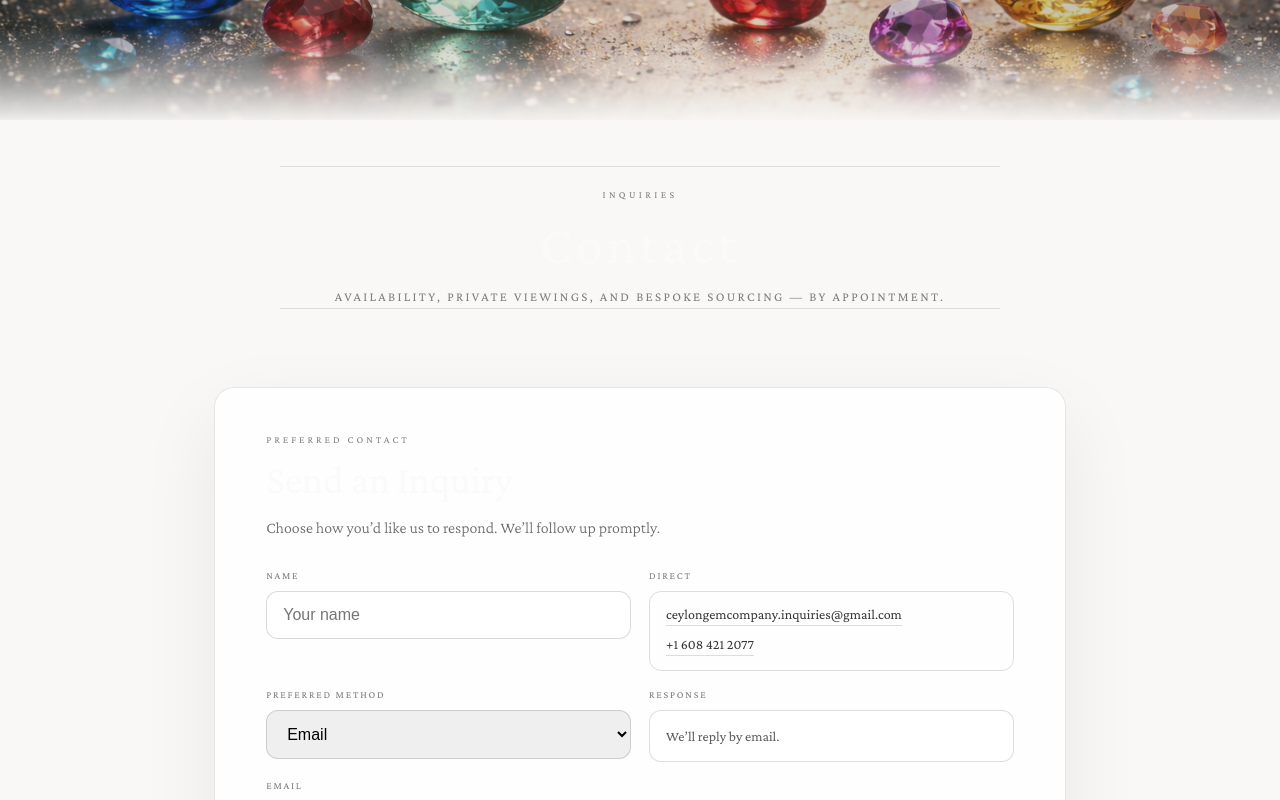
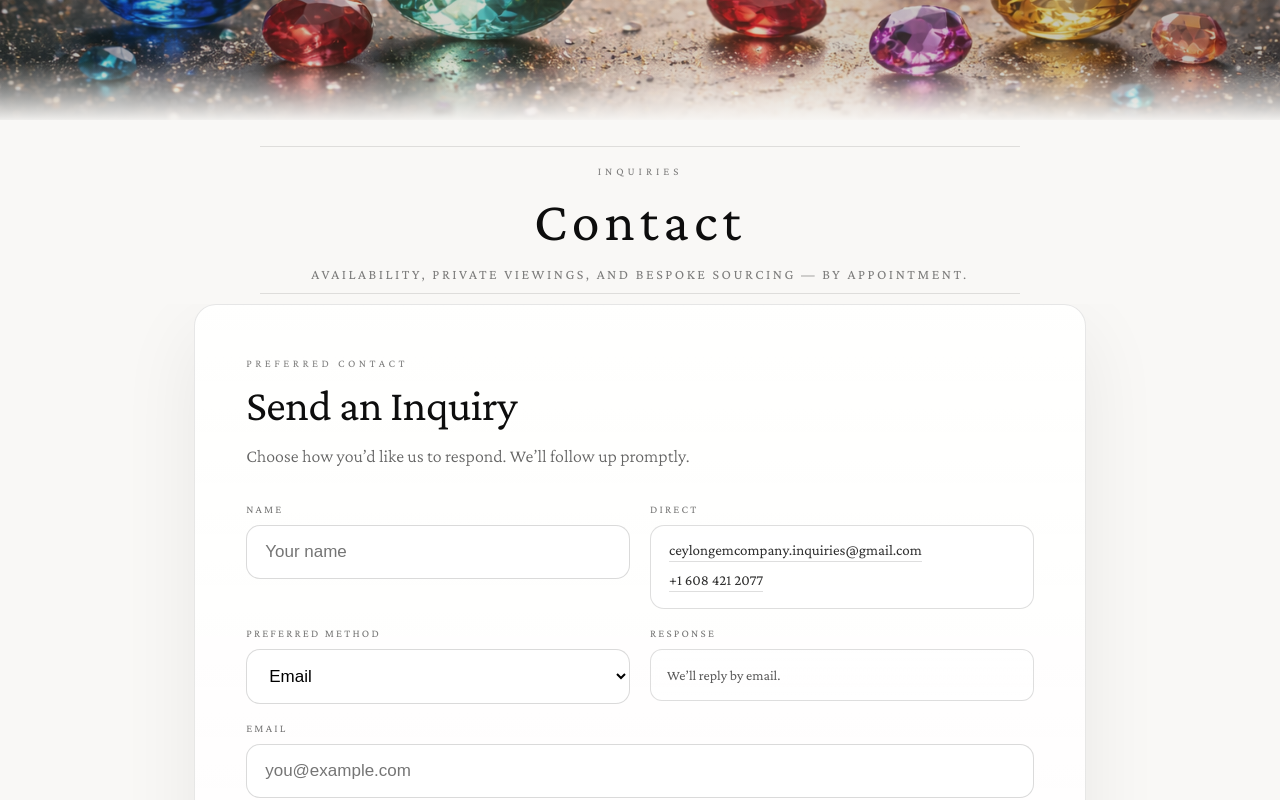
Before and after one commit to sandeepkap/gem-house, a Next.js app: page /contact in a window 1280 px wide. Shown: the part 360-1160 px from the top of the page. Built offline with nearby package versions, Linux system fonts and the light colour scheme.

Commit message:
fix form styling issues

```diff
--- a/src/app/contact/page.tsx
+++ b/src/app/contact/page.tsx
@@ -6,11 +6,15 @@ import { submitContact } from "./actions";
 export default async function ContactPage({
                                               searchParams,
                                           }: {
-    searchParams?: Promise<{ sent?: string }>;
+    searchParams?: Promise<{ sent?: string; v?: string }>;
 }) {
     const sp = (await searchParams) ?? {};
     const sent = sp.sent === "1";
     const failed = sp.sent === "0";
+    const v = sp.v; // "1" validation, "2" send/config
+
+    const validationFailed = failed && v === "1";
+    const sendFailed = failed && v === "2";
 
     return (
         <div style={pageStyle}>
@@ -44,7 +48,7 @@ export default async function ContactPage({
                 </div>
             </section>
 
-            {/* FORM (client component handles animation + submit) */}
+            {/* FORM */}
             <main style={mainStyle}>
                 <div style={cardStyle}>
                     <div style={cardHeaderStyle}>
@@ -61,9 +65,17 @@ export default async function ContactPage({
                         </div>
                     )}
 
-                    {failed && (
+                    {validationFailed && (
+                        <div style={errorStyle}>Please complete the required fields and try again.</div>
+                    )}
+
+                    {sendFailed && (
                         <div style={errorStyle}>
-                            Please complete the required fields and try again.
+                            We couldn’t send your inquiry right now. Please email us directly at{" "}
+                            <a href="mailto:ceylongemcompany.inquiries@gmail.com" style={errorLinkStyle}>
+                                ceylongemcompany.inquiries@gmail.com
+                            </a>
+                            .
                         </div>
                     )}
 
@@ -117,14 +129,14 @@ const imageContainerStyle: React.CSSProperties = {
 
 const bannerImageStyle: React.CSSProperties = {
     objectFit: "cover",
-    objectPosition: "center 60%",
+    objectPosition: "center 58%",
 };
 
 const heroOverlayStyle: React.CSSProperties = {
     position: "absolute",
     inset: 0,
     background:
-        "linear-gradient(120deg, rgba(10,30,24,0.35), rgba(90,70,25,0.20), rgba(20,18,14,0.30))",
+        "linear-gradient(120deg, rgba(10,30,24,0.34), rgba(90,70,25,0.18), rgba(20,18,14,0.30))",
 };
 
 const imageFadeStyle: React.CSSProperties = {
@@ -132,14 +144,14 @@ const imageFadeStyle: React.CSSProperties = {
     left: 0,
     right: 0,
     bottom: 0,
-    height: "22%",
+    height: "14%",
     background:
         "linear-gradient(to bottom, rgba(249,248,246,0), rgba(249,248,246,0.95))",
 };
 
 const mastheadWrapStyle: React.CSSProperties = {
     backgroundColor: "#F9F8F6",
-    padding: "46px 5vw 22px",
+    padding: "26px 5vw 10px",
 };
 
 const mastheadInnerStyle: React.CSSProperties = {
@@ -150,85 +162,105 @@ const mastheadInnerStyle: React.CSSProperties = {
 
 const mastheadRuleStyle: React.CSSProperties = {
     height: 1,
-    width: "min(720px, 92%)",
+    width: "min(760px, 94%)",
     margin: "0 auto",
     backgroundColor: "rgba(26,26,26,0.12)",
 };
 
 const mastheadTopKickerStyle: React.CSSProperties = {
-    fontSize: 10,
-    letterSpacing: "0.34em",
+    fontSize: 11,
+    letterSpacing: "0.36em",
     textTransform: "uppercase",
-    color: "rgba(26,26,26,0.55)",
-    marginTop: 22,
+    color: "rgba(26,26,26,0.56)",
+    marginTop: 18,
 };
 
 const mastheadTitleStyle: React.CSSProperties = {
-    fontSize: "clamp(32px, 8vw, 54px)",
+    fontSize: "clamp(34px, 7.4vw, 56px)",
     fontWeight: 400,
-    letterSpacing: "0.08em",
-    margin: "16px 0 12px",
+    letterSpacing: "0.09em",
+    margin: "14px 0 12px",
+    color: "#0d0d0d", // black
 };
 
+
 const mastheadSubStyle: React.CSSProperties = {
-    fontSize: 13,
+    fontSize: 14,
     letterSpacing: "0.18em",
     textTransform: "uppercase",
-    color: "rgba(26,26,26,0.55)",
+    color: "rgba(26,26,26,0.56)",
     lineHeight: 1.7,
+    marginBottom: 6,
 };
 
 const mainStyle: React.CSSProperties = {
-    maxWidth: 980,
+    maxWidth: 1020,
     margin: "0 auto",
-    padding: "56px 5vw 120px",
+    padding: "18px 5vw 110px",
+    marginTop: -18,
 };
 
 const cardStyle: React.CSSProperties = {
-    background: "rgba(255,255,255,0.85)",
-    borderRadius: 20,
-    padding: "46px min(4vw, 54px)",
-    border: "1px solid rgba(26,26,26,0.1)",
+    background:
+        "linear-gradient(180deg, rgba(255,255,255,0.90) 0%, rgba(255,255,255,0.84) 100%)",
+    borderRadius: 22,
+    padding: "52px min(4vw, 58px)",
+    border: "1px solid rgba(26,26,26,0.10)",
     boxShadow: "0 28px 80px rgba(0,0,0,0.07)",
 };
 
-const cardHeaderStyle: React.CSSProperties = { marginBottom: 28 };
+const cardHeaderStyle: React.CSSProperties = { marginBottom: 30 };
 
 const sectionKickerStyle: React.CSSProperties = {
-    fontSize: 10,
-    letterSpacing: "0.3em",
+    fontSize: 11,
+    letterSpacing: "0.32em",
     textTransform: "uppercase",
-    color: "rgba(26,26,26,0.55)",
+    color: "rgba(26,26,26,0.56)",
     marginBottom: 12,
 };
 
 const h2Style: React.CSSProperties = {
-    fontSize: "clamp(26px, 6vw, 40px)",
+    fontSize: "clamp(30px, 5.2vw, 44px)",
     fontWeight: 400,
     margin: 0,
+    letterSpacing: "-0.01em",
+    color: "#0d0d0d", // black
 };
+
 
 const subtitleStyle: React.CSSProperties = {
     marginTop: 12,
-    fontSize: 16,
-    lineHeight: 1.7,
-    color: "rgba(26,26,26,0.65)",
+    fontSize: 18,
+    lineHeight: 1.75,
+    color: "rgba(26,26,26,0.68)",
+    maxWidth: 720,
 };
 
 const successStyle: React.CSSProperties = {
     marginBottom: 18,
-    padding: "14px 16px",
-    borderRadius: 12,
-    background: "rgba(230,245,235,0.9)",
-    border: "1px solid rgba(40,120,70,0.3)",
+    padding: "16px 18px",
+    borderRadius: 14,
+    background: "rgba(230,245,235,0.92)",
+    border: "1px solid rgba(40,120,70,0.30)",
+    fontSize: 16,
+    lineHeight: 1.6,
 };
 
 const errorStyle: React.CSSProperties = {
     marginBottom: 18,
-    padding: "14px 16px",
-    borderRadius: 12,
-    background: "rgba(255,230,230,0.9)",
-    border: "1px solid rgba(120,20,20,0.3)",
+    padding: "16px 18px",
+    borderRadius: 14,
+    background: "rgba(255,230,230,0.92)",
+    border: "1px solid rgba(120,20,20,0.30)",
+    fontSize: 16,
+    lineHeight: 1.6,
+};
+
+const errorLinkStyle: React.CSSProperties = {
+    color: "rgba(26,26,26,0.92)",
+    textDecoration: "none",
+    borderBottom: "1px solid rgba(26,26,26,0.18)",
+    paddingBottom: 2,
 };
 
 const formStyle: React.CSSProperties = {
@@ -240,7 +272,7 @@ const formStyle: React.CSSProperties = {
 const grid2Style: React.CSSProperties = {
     display: "grid",
     gridTemplateColumns: "repeat(2, minmax(0, 1fr))",
-    gap: 18,
+    gap: 20,
 };
 
 const fieldStyle: React.CSSProperties = {
@@ -251,19 +283,20 @@ const fieldStyle: React.CSSProperties = {
 };
 
 const labelStyle: React.CSSProperties = {
-    fontSize: 10,
-    letterSpacing: "0.18em",
+    fontSize: 11,
+    letterSpacing: "0.20em",
     textTransform: "uppercase",
-    color: "rgba(26,26,26,0.58)",
+    color: "rgba(26,26,26,0.60)",
 };
 
 const inputStyle: React.CSSProperties = {
-    padding: "14px 16px",
-    fontSize: 16,
-    borderRadius: 12,
+    padding: "16px 18px",
+    fontSize: 17,
+    borderRadius: 14,
     border: "1px solid rgba(26,26,26,0.16)",
     width: "100%",
     boxSizing: "border-box",
+    background: "rgba(255,255,255,0.92)",
 };
 
 const selectStyle: React.CSSProperties = { ...inputStyle, cursor: "pointer" };
@@ -274,7 +307,7 @@ const textareaStyle: React.CSSProperties = {
 };
 
 const buttonRowStyle: React.CSSProperties = {
-    marginTop: 10,
+    marginTop: 14,
     display: "flex",
     justifyContent: "space-between",
     alignItems: "center",
@@ -285,35 +318,36 @@ const buttonRowStyle: React.CSSProperties = {
 const buttonStyle: React.CSSProperties = {
     background: "#0d0d0d",
     color: "#fff",
-    padding: "14px 20px",
-    borderRadius: 12,
+    padding: "16px 24px",
+    borderRadius: 14,
     border: "1px solid rgba(0,0,0,0.25)",
     textTransform: "uppercase",
-    letterSpacing: "0.16em",
-    fontSize: 12,
+    letterSpacing: "0.18em",
+    fontSize: 13,
     cursor: "pointer",
 };
 
 const noteStyle: React.CSSProperties = {
     fontSize: 12,
     textTransform: "uppercase",
-    letterSpacing: "0.1em",
-    color: "rgba(26,26,26,0.5)",
+    letterSpacing: "0.11em",
+    color: "rgba(26,26,26,0.52)",
 };
 
 const directBoxStyle: React.CSSProperties = {
-    padding: "14px 16px",
-    borderRadius: 12,
+    padding: "16px 18px",
+    borderRadius: 14,
     border: "1px solid rgba(26,26,26,0.14)",
     display: "flex",
     flexDirection: "column",
     gap: 10,
     minWidth: 0,
+    background: "rgba(255,255,255,0.65)",
 };
 
 const directLinkStyle: React.CSSProperties = {
-    fontSize: 14,
-    color: "rgba(26,26,26,0.88)",
+    fontSize: 15,
+    color: "rgba(26,26,26,0.90)",
     textDecoration: "none",
     borderBottom: "1px solid rgba(26,26,26,0.14)",
     paddingBottom: 3,
```
